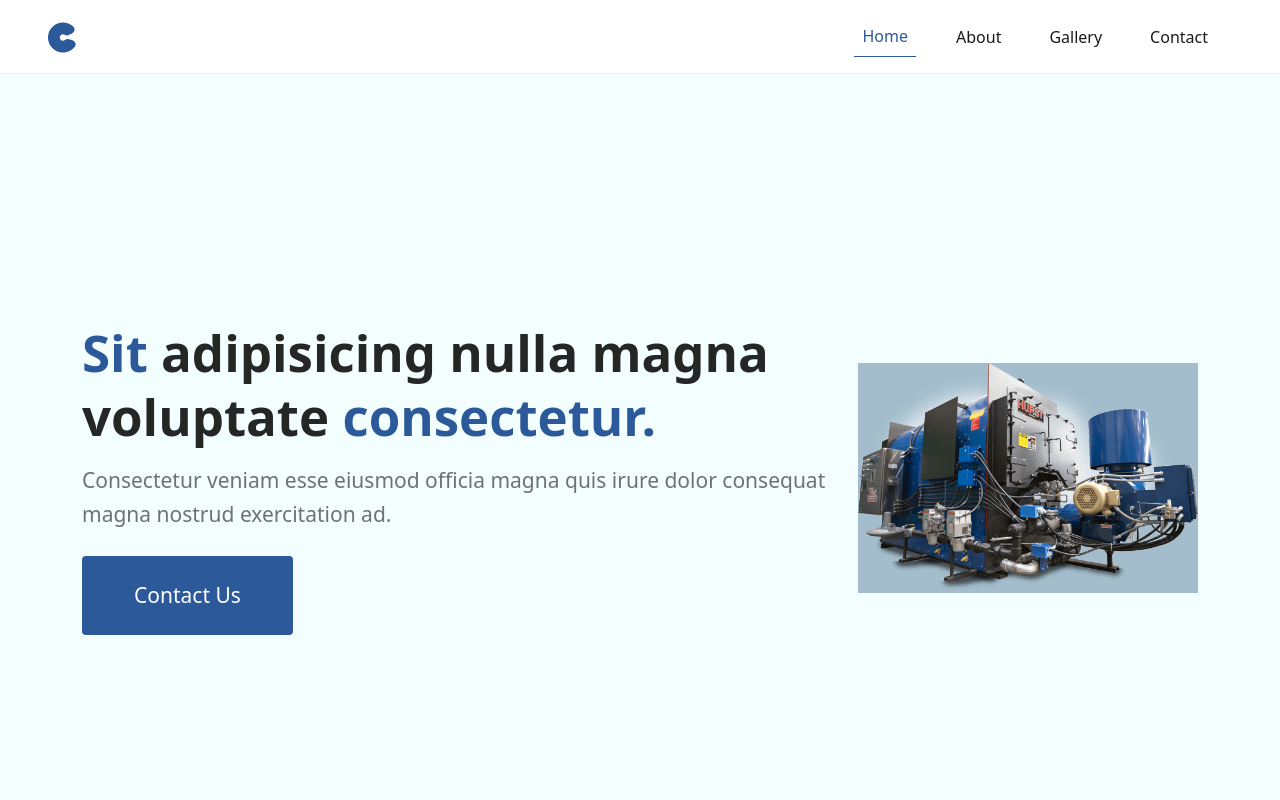
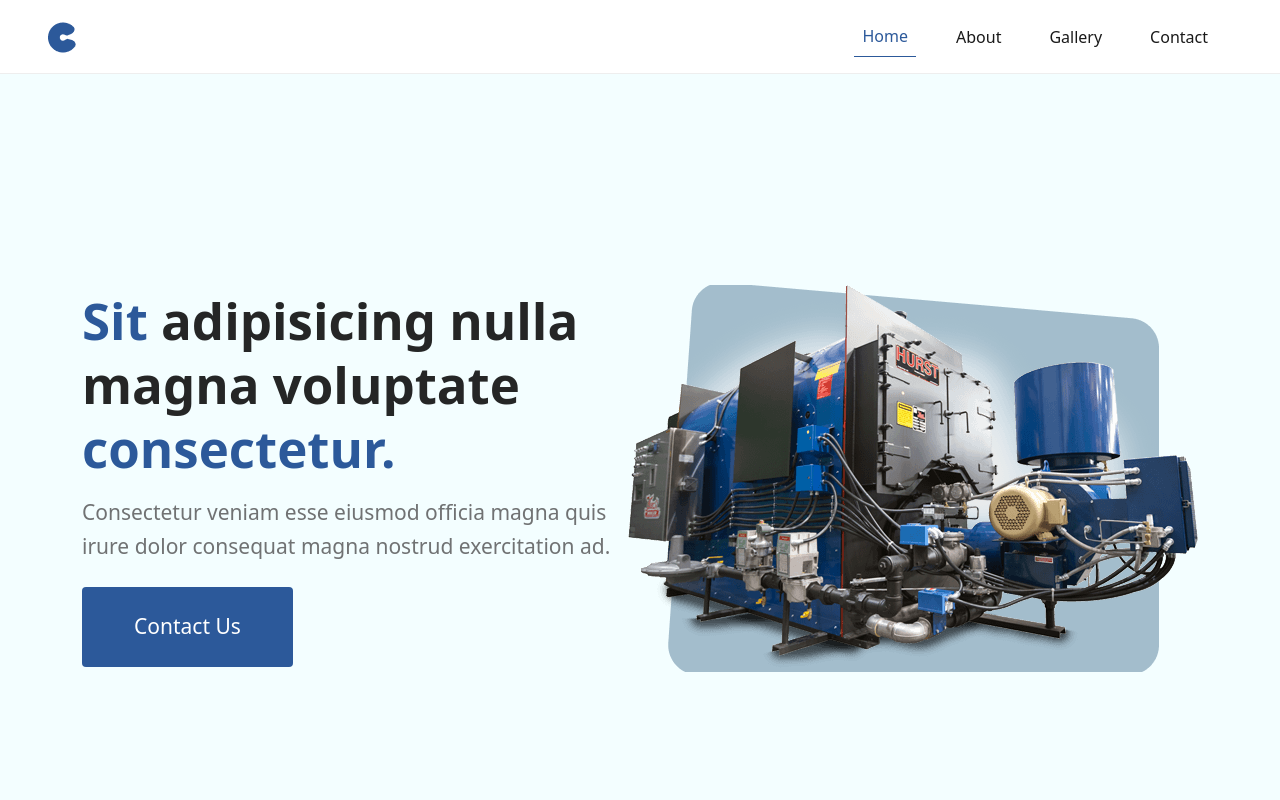
Before and after one commit to Alex225971/demo-website, a React (Create React App) app: page / in a window 1280 px wide. Shown: the top 800 px of the page. Built offline with nearby package versions, Linux system fonts and the light colour scheme.

Commit message:
Changed size of image

```diff
--- a/src/components/Header/Header.scss
+++ b/src/components/Header/Header.scss
@@ -60,11 +60,11 @@
   justify-content: start;
 }
 
-.header_img {
-  & img {
-    width: 100%;
-  }
-}
+// .header_img {
+//   & img {
+//     width: 100%;
+//   }
+// }
 
 @media screen and (max-width: 1200px) {
   .header {
@@ -88,6 +88,9 @@
 }
 
 @media screen and (max-width: 768px) {
+  .header_img img {
+    width: 100%;
+  }
   .header_img {
     background-image: none !important;
   }
```
